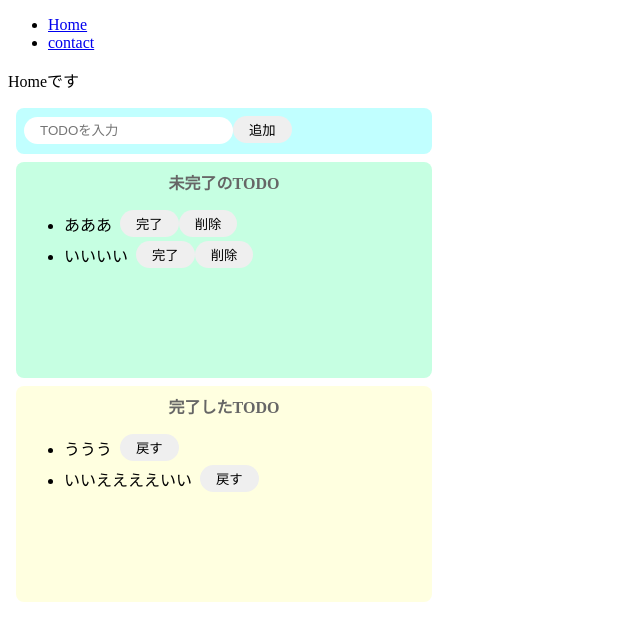
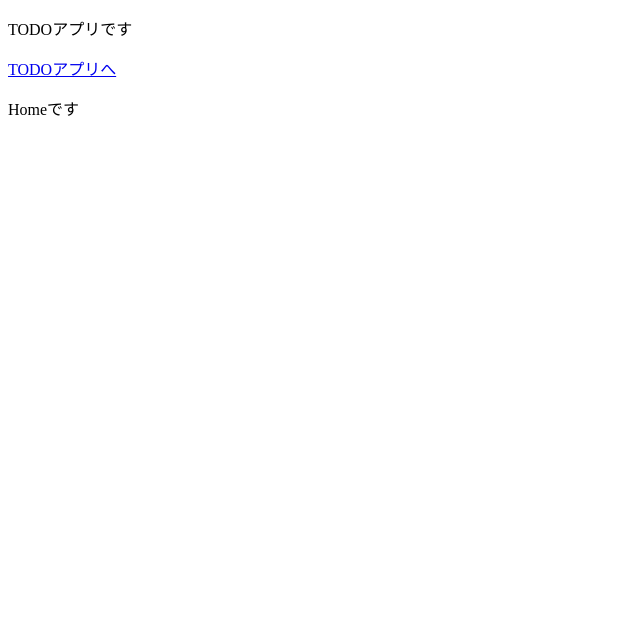
Before and after one commit to ryosuke1202/react_sample, a React (Create React App) app: page / in a window 1280 px wide. Shown: the top 640 px of the page, without its empty margins (0-640 px from the left). Built offline with nearby package versions, Linux system fonts and the light colour scheme.

Commit message:
react-routerを追加

```diff
--- a/src/App.jsx
+++ b/src/App.jsx
@@ -59,26 +59,25 @@ export const App = () => {
   return (
     <>
     <BrowserRouter>
-      <ul>
-        <li><Link to="/">Home</Link></li>
-        <li><Link to="/contact">contact</Link></li>
-      </ul>
+        <p>TODOアプリです</p>
       <Switch>
         <Route exact path="/">
+          <Link to="/contact">TODOアプリへ</Link>
           <Home />
         </Route>
         <Route path="/contact">
+          <Link to="/">Homeへ</Link>
           <Contact />
+          <InputTodo todoText={todoText} onChange={onChangeTodoText} onClick={onClickAdd}/>
+
+          <InCompleteTodos incompleteTodls={incompleteTodls} onClickComplete={onClickComplete} onClickDelete={onClickDelete} />
+
+          <CompleteTodos completeTodls={completeTodls} onClickBackTodo={onClickBackTodo} />
         </Route>
         <Route>
           <p>Not Found</p>
         </Route>
       </Switch>
-      <InputTodo todoText={todoText} onChange={onChangeTodoText} onClick={onClickAdd}/>
-
-      <InCompleteTodos incompleteTodls={incompleteTodls} onClickComplete={onClickComplete} onClickDelete={onClickDelete} />
-
-      <CompleteTodos completeTodls={completeTodls} onClickBackTodo={onClickBackTodo} />
     </BrowserRouter>
     </>
   )
```
